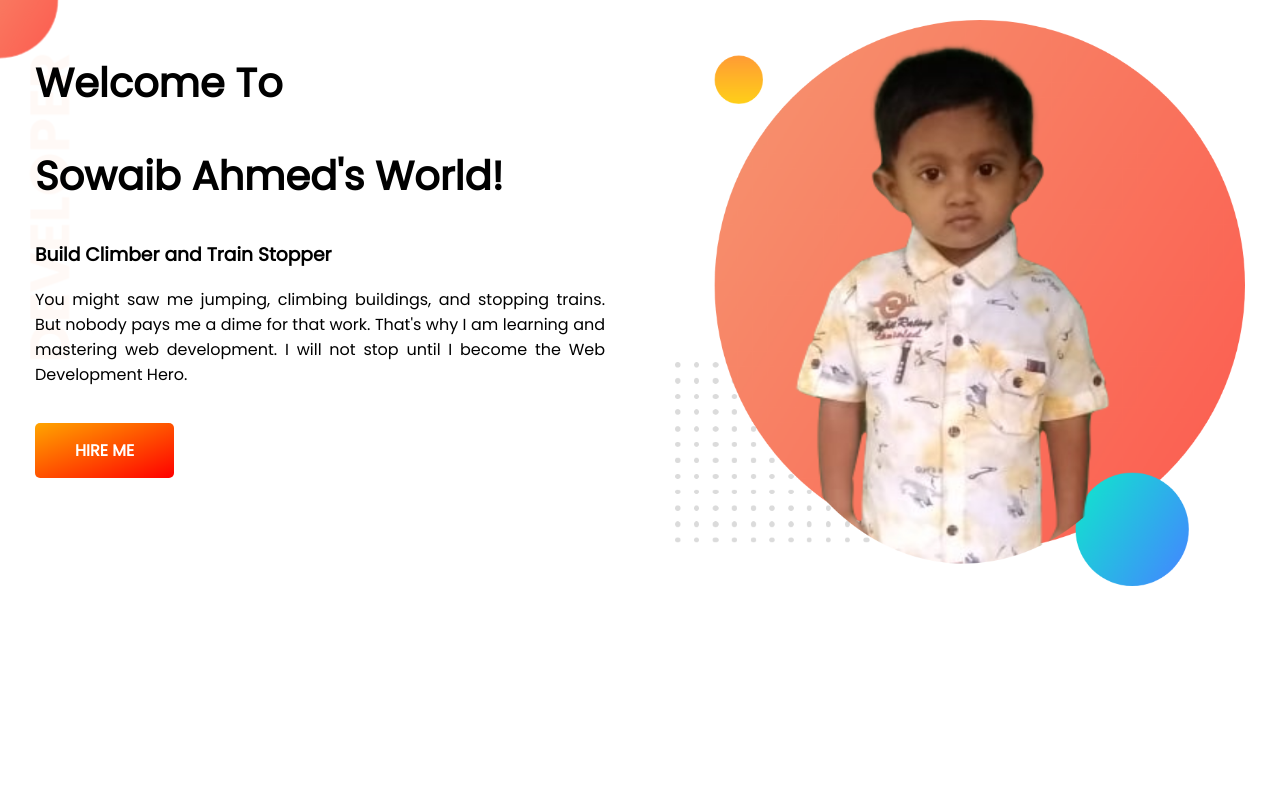
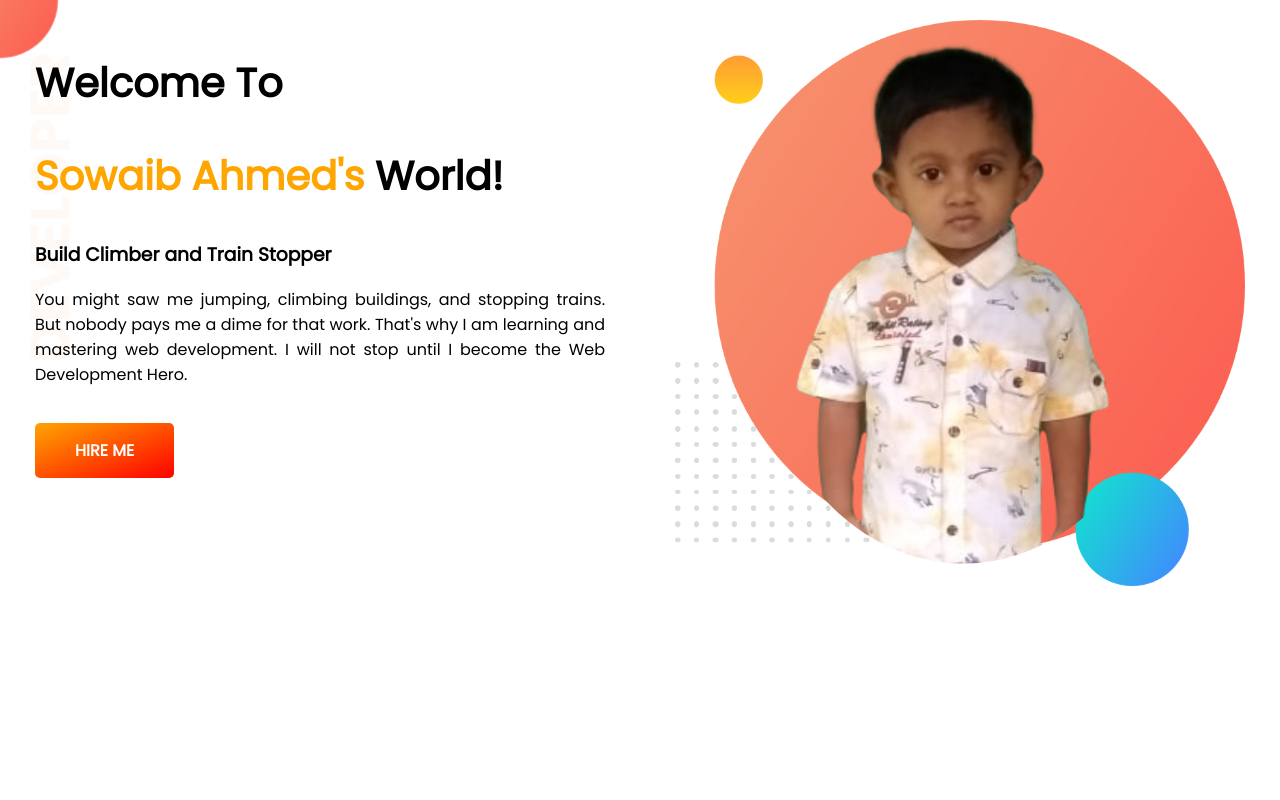
Before and after one commit to sajib-programmer/portfolio-website, a plain HTML site: page index.html in a window 1280 px wide. Shown: the top 800 px of the page. Drawn offline with Linux system fonts and the light colour scheme.

Commit message:
final upload

```diff
--- a/css/style.css
+++ b/css/style.css
@@ -46,6 +46,10 @@ h1 {
     font-size: 40px;
 }
 
+span {
+    color: orange;
+}
+
 p {
     text-align: justify;
 }
```
